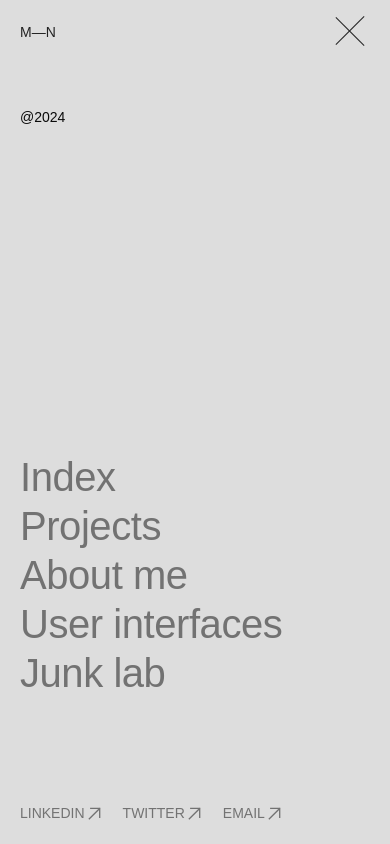
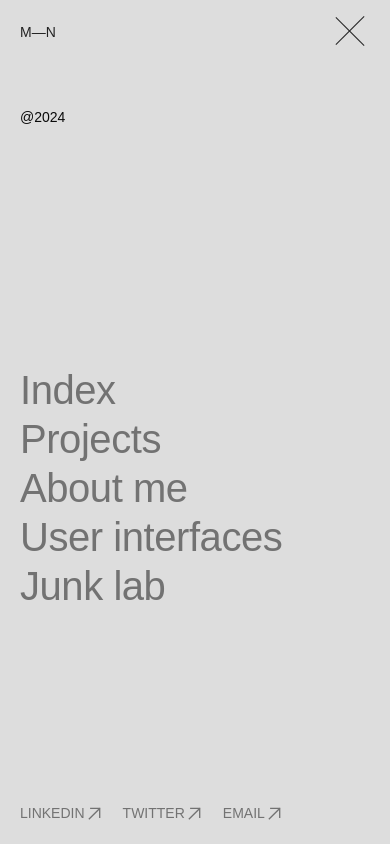
Before and after one commit to Nsude/portfolio, a React (Vite) app: page / in a window 390 px wide. Both pictures are taken after a click on the button 350 px from the left and 31 px from the top of the page. Built offline with nearby package versions, Linux system fonts and the light colour scheme; a web font is replaced by a local one.

Commit message:
change status bar background

```diff
--- a/index.html
+++ b/index.html
@@ -4,6 +4,8 @@
     <meta charset="UTF-8" />
     <link rel="icon" type="image/png" href="assets/images/favicon.png" />
     <meta name="viewport" content="width=device-width, initial-scale=1.0" />
+    <meta name="apple-mobile-web-app-status-bar-style" content="#DDD" />
+    <meta name="theme-color" content="#DDD" />
     <title>Meshach Nsude</title>
   </head>
   <body>
--- a/src/components/global/NavMenu.tsx
+++ b/src/components/global/NavMenu.tsx
@@ -59,14 +59,14 @@ const NavMenu = () => {
 
   return (
     <div ref={container}
-      className="text-base w-full h-[100vh] pointer-events-none text-myblack bg-myGray-100 fixed opacity-0 z-10">
+      className="text-base w-full h-[100dvh] lg:h-[100vh] pointer-events-none text-myblack bg-myGray-100 fixed opacity-0 z-10">
       <div ref={innerCon} className="grid grid-rows-9 lg:grid-cols-8 p-[20px] h-[100%] w-full">
         <div ref={(el) => addElem(el)} className="row-start-2 lg:hidden">
           <p>@{new Date().getFullYear()}</p>
         </div>
 
         {/* ===== PAGE LINKS ===== */}
-        <div className="row-start-6 lg:row-start-4 lg:col-start-2 lg:col-span-3">
+        <div className="row-start-5 lg:row-start-4 lg:col-start-2 lg:col-span-3">
           {
             pages.map((page, i) => (
               <button
```
